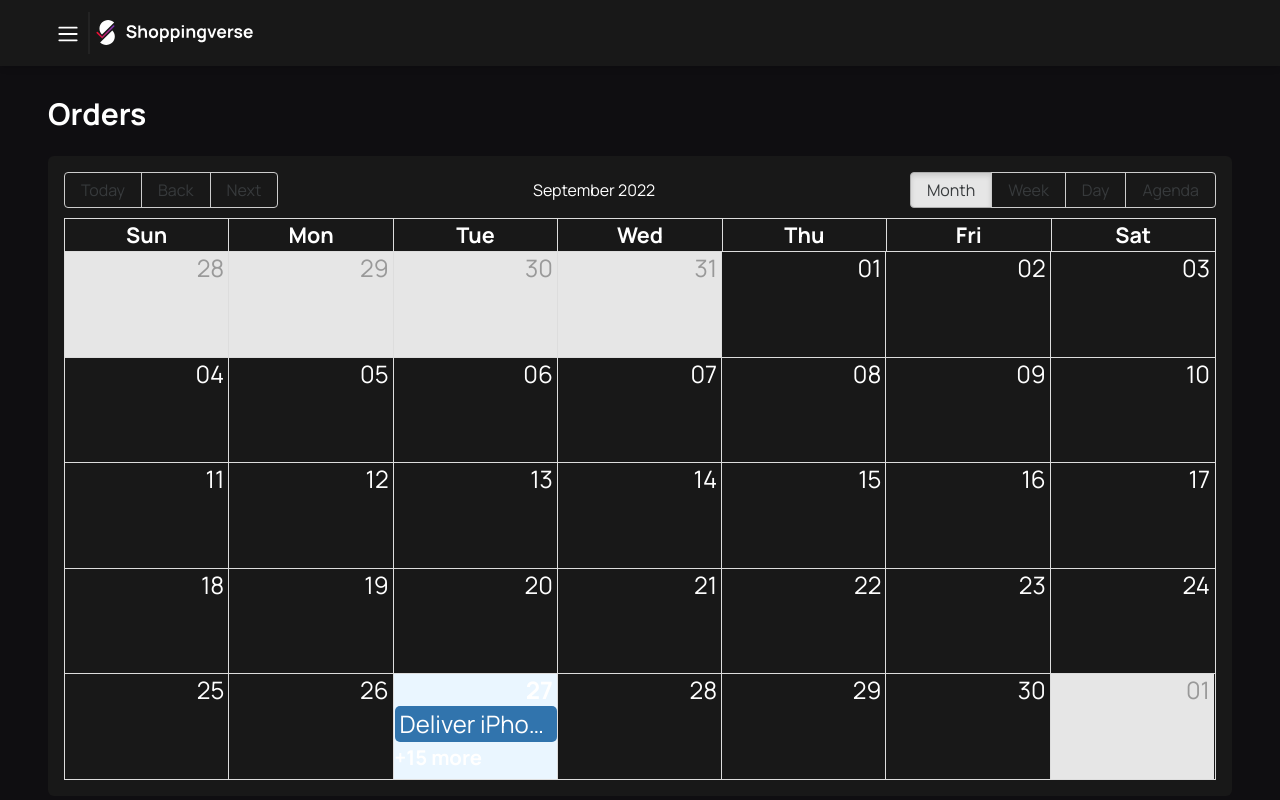
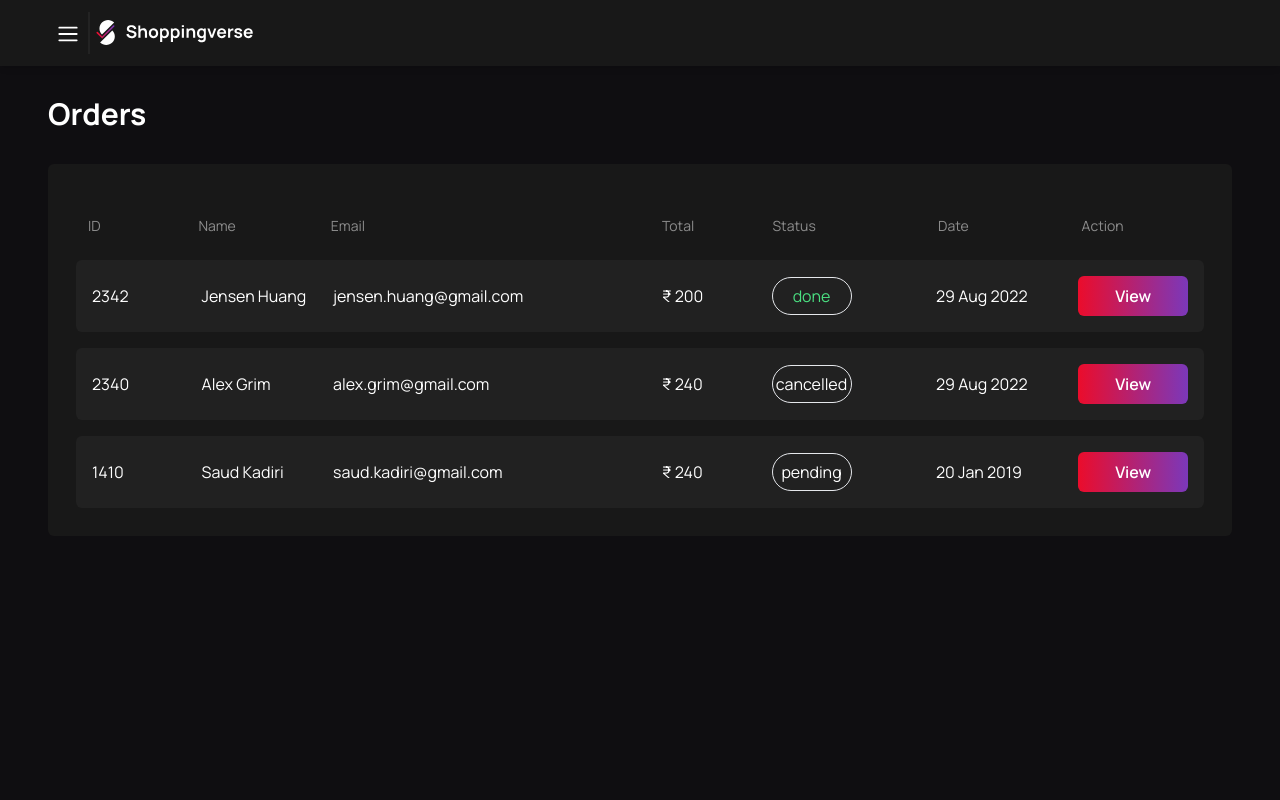
Before and after one commit to Soul-Coders/ecommerce-dapp, a Next.js app: page /seller/orders in a window 1280 px wide. Built offline with nearby package versions, Linux system fonts and the light colour scheme.

Commit message:
List component used for orders and dashboard

```diff
--- /dev/null
+++ b/components/Label.jsx
@@ -0,0 +1,10 @@
+function Label({status}) {
+  const color = status == 'pending' && 'orange' || status == 'cancelled' && 'red' || 'green'
+  return (
+    <div className={`w-20 p-1.5 flex justify-center rounded-3xl border border-${color}-400 text-${color}-400 bg-${color}-400/30`}>
+      {status}
+    </div>
+  )
+}
+
+export default Label
--- /dev/null
+++ b/components/List.jsx
@@ -0,0 +1,24 @@
+const List = ({colnames, children, align, className}) => {
+  return (
+    <div className="w-full px-3 p-5 py-5 mb-7 text-base bg-dimmed-black rounded-md mt-2 md:px-5 xl:p-7" >
+        <div className={`hidden  md:${align} rounded-md text-white/50 pt-6 pb-2 text-sm p-3 ${className}`}>
+            {colnames.map((colname) => <h2>{colname}</h2>)}
+        </div>
+        {children.map(({props}) =>
+            <Row className={'flex flex-grow flex-wrap gap-4 justify-between md:gap-0 md:'+ align}>
+                {props.children}
+            </Row>
+        )}
+    </div>
+  )
+}
+
+const Row = ({children, className}) => {
+    return (
+        <div className={className + ' items-center mt-4  bg-[#252525]/70 p-4  rounded-md lg:p-4'}>
+            {children}
+        </div>
+    )
+}
+
+export default List;
--- a/components/Order.jsx
+++ /dev/null
@@ -1,101 +0,0 @@
-const Status = ({ status }) => {
-  let circleColor, textColor;
-  if (status === 'Delivered') {
-    circleColor = 'bg-[#173B52]';
-    textColor = 'text-[#00B594]';
-  } else if (status === 'Pending') {
-    circleColor = 'bg-[#4A3A39]';
-    textColor = 'text-[#F27200]';
-  } else {
-    circleColor = 'bg-[#732F46]';
-    textColor = 'text-[#FA3434]';
-  }
-
-  return (
-    <div className={`${circleColor} rounded-xl w-4/12 md:w-3/4 lg:w-7/12 lg:`}>
-      <h1 className={`px-2 ${textColor} text-sm text-center`}>{status}</h1>
-    </div>
-  );
-};
-
-const sampleOrder = [
-  {
-    id: 2323,
-    name: 'Devon Lane',
-    email: 'devon@gmail.com',
-    price: '$778.35',
-    status: 'Pending',
-    date: '07.05.2020',
-  },
-  {
-    id: 2323,
-    name: 'Devon Lane',
-    email: 'devon@gmail.com',
-    price: '$778.35',
-    status: 'Delivered',
-    date: '07.05.2020',
-  },
-];
-
-const Order = () => {
-  return (
-    <div className="p-4">
-      {sampleOrder.map(({ id, name, email, price, status, date }) => (
-        <div className="">
-          <div className="md:hidden bg-[#252525]/70 p-4 rounded-md sm:p-6">
-            <div className="flex justify-between flex-grow">
-              <h3 className="font-medium text-sm uppercase sm:text-base">
-                <span className="text-brand-purple">#</span>
-                {id}
-              </h3>
-              <h2 className="font-light text-sm sm:text-base tracking-wide text-white/80">
-                {name}
-              </h2>
-            </div>
-            <div className="flex justify-between flex-grow mt-4 items-end">
-              <div className="">
-                <h2 className="font-light text-sm sm:text-base text-white/80">
-                  {email}
-                </h2>
-                <h1 className="font-semibold text-xl mt-1">
-                  <span className="mr-1">₹</span>
-                  {price}
-                </h1>
-              </div>
-              <Status status={status} />
-            </div>
-          </div>
-          <div className="hidden md:block bg-[#252525]/70 p-3 rounded-md lg:p-4">
-            <div className="grid grid-cols-[15%_15%_20%_20%_30%] w-full items-center">
-              <div>
-                <h3 className="font-medium text-base uppercase lg:text-lg">
-                  <span className="text-brand-purple">#</span>
-                  {id}
-                </h3>
-              </div>
-              <div>
-                <h2 className="font-light text-white/80 lg:text-lg">{date}</h2>
-              </div>
-              <div>
-                <h2 className="font-light tracking-wide text-white/80 lg:text-lg md:font-normal">
-                  {name}
-                </h2>
-              </div>
-              <div>
-                <h1 className="font-semibold text-xl mt-1">
-                  <span className="mr-1">₹</span>
-                  {price}
-                </h1>
-              </div>
-              <div className="mt-2 ">
-                <Status status={status} />
-              </div>
-            </div>
-          </div>
-        </div>
-      ))}
-    </div>
-  );
-};
-
-export default Order;
--- a/components/orders/Scheduler.jsx
+++ /dev/null
@@ -1,23 +0,0 @@
-import { Calendar, momentLocalizer } from 'react-big-calendar';
-import moment from 'moment';
-import orders from './orders';
-const localizer = momentLocalizer(moment);
-
-import 'react-big-calendar/lib/css/react-big-calendar.css';
-
-const Scheduler = (props) => (
-  <div className="p-4 rounded-md bg-dimmed-black h-[80vh] text-2xl">
-    <Calendar
-      localizer={localizer}
-      events={orders}
-      startAccessor="start"
-      endAccessor="end"
-      style={{
-        borderBlockWidth: 0,
-        borderBottomColor: 'red',
-      }}
-    />
-  </div>
-);
-
-export default Scheduler;
--- a/components/orders/orders.js
+++ /dev/null
@@ -1,114 +0,0 @@
-export default [
-  {
-    id: 0,
-    title: 'Deliver iPhone 14 Pro Max to USER_ID',
-    allDay: true,
-    start: new Date(),
-    end: new Date(),
-  },
-  {
-    id: 1,
-    title: 'Deliver iPhone 14 Pro Max to USER_ID',
-    allDay: true,
-    start: new Date(),
-    end: new Date(),
-  },
-  {
-    id: 2,
-    title: 'Deliver iPhone 14 Pro Max to USER_ID',
-    allDay: true,
-    start: new Date(),
-    end: new Date(),
-  },
-  {
-    id: 3,
-    title: 'Deliver iPhone 14 Pro Max to USER_ID',
-    allDay: true,
-    start: new Date(),
-    end: new Date(),
-  },
-  {
-    id: 4,
-    title: 'Deliver iPhone 14 Pro Max to USER_ID',
-    allDay: true,
-    start: new Date(),
-    end: new Date(),
-  },
-  {
-    id: 5,
-    title: 'Deliver iPhone 14 Pro Max to USER_ID',
-    allDay: true,
-    start: new Date(),
-    end: new Date(),
-  },
-  {
-    id: 6,
-    title: 'Deliver iPhone 14 Pro Max to USER_ID',
-    allDay: true,
-    start: new Date(),
-    end: new Date(),
-  },
-  {
-    id: 7,
-    title: 'Deliver iPhone 14 Pro Max to USER_ID',
-    allDay: true,
-    start: new Date(),
-    end: new Date(),
-  },
-  {
-    id: 9,
-    title: 'Deliver iPhone 14 Pro Max to USER_ID',
-    allDay: true,
-    start: new Date(),
-    end: new Date(),
-  },
-  {
-    id: 10,
-    title: 'Deliver iPhone 14 Pro Max to USER_ID',
-    allDay: true,
-    start: new Date(),
-    end: new Date(),
-  },
-  {
-    id: 11,
-    title: 'Deliver iPhone 14 Pro Max to USER_ID',
-    allDay: true,
-    start: new Date(),
-    end: new Date(),
-  },
-  {
-    id: 12,
-    title: 'Deliver iPhone 14 Pro Max to USER_ID',
-    allDay: true,
-    start: new Date(),
-    end: new Date(),
-  },
-  {
-    id: 13,
-    title: 'Deliver iPhone 14 Pro Max to USER_ID',
-    allDay: true,
-    start: new Date(),
-    end: new Date(),
-  },
-  {
-    id: 14,
-    title: 'Deliver iPhone 14 Pro Max to USER_ID',
-    allDay: true,
-    start: new Date(),
-    end: new Date(),
-  },
-  {
-    id: 15,
-    title: 'Deliver iPhone 14 Pro Max to USER_ID',
-    allDay: true,
-    start: new Date(),
-    end: new Date(),
-  },
-  {
-    id: 16,
-    title: 'Deliver iPhone 14 Pro Max to USER_ID',
-    allDay: true,
-    start: new Date(),
-    end: new Date(),
-  },
-];
--- a/package.json
+++ b/package.json
@@ -15,7 +15,6 @@
     "ethers": "^5.7.1",
     "next": "12.2.5",
     "react": "18.2.0",
-    "react-big-calendar": "^1.5.0",
     "react-chartjs-2": "^4.3.1",
     "react-dom": "18.2.0",
     "serve": "^14.0.1",
--- a/pages/seller/dashboard.jsx
+++ b/pages/seller/dashboard.jsx
@@ -1,9 +1,50 @@
 import React from 'react';
 import Page from '../../components/Page';
-import Order from '../../components/Order';
+import List from '../../components/List';
+import Label from '../../components/Label';
 import Sales from '../../components/charts/Sales';
 import PieChart from '../../components/charts/Pie';
 const Dashboard = () => {
+
+  const latest = [
+    {
+      id:2323,
+      name: 'Devon Lane',
+      mail: 'devon@gmail.com',
+      total: '₹ 778.35',
+      status: 'delivered',
+      date: '07.05.2020',
+      action: {name: 'More'}
+    },{
+      id:2323,
+      name: 'Devon Lane',
+      mail: 'devon@gmail.com',
+      total: '₹ 778.35',
+      status: 'delivered',
+      date: '07.05.2020',
+      action: {name: 'More'}
+    },{
+      id:2323,
+      name: 'Devon Lane',
+      mail: 'devon@gmail.com',
+      total: '₹ 778.35',
+      status: 'pending',
+      date: '07.05.2020',
+      action: {name: 'More'}
+    },{
+      id:2323,
+      name: 'Devon Lane',
+      mail: 'devon@gmail.com',
+      total: '₹ 778.35',
+      status: 'cancelled',
+      date: '07.05.2020',
+      action: {name: 'More'}
+    },
+
+  ]
+
+  // const colnames = ['ID', 'Name', 'Mail', 'Total', 'Status', 'Action']
+
   return (
     <div>
       <Page name={'Dashboard'} parent="seller">
@@ -58,12 +99,25 @@ const Dashboard = () => {
             </div>
           </div>
           <div className="grid p-1">
-            <h1 className="p-3 text-xl font-bold lg:text-2xl">Latest Orders</h1>
+            <h1 className="p-3 text-base font-bold lg:text-xl">Latest Orders</h1>
             <div className="flex flex-col">
-              <Order />
+              <List colnames={[]}>
+                {latest.map(({id, mail, total, status, date, action}) =>
+                  <div>
+                    <p>{id}</p>
+                    <p>{mail}</p>
+                    <p>{total}</p>
+                    <p>{date}</p>
+                    <Label status={status} />
+                    <button className="flex justify-center items-center font-semibold px-9 h-10 bg-gradient-to-r from-brand-red to-brand-purple rounded-md">
+                      {action.name}
+                    </button>
+                  </div>
+                )}
+              </List>
             </div>
           </div>
-        </div>
+          </div>
       </Page>
     </div>
   );
--- a/pages/seller/orders.jsx
+++ b/pages/seller/orders.jsx
@@ -1,11 +1,60 @@
 import Page from '../../components/Page';
-import Scheduler from '../../components/orders/Scheduler';
+import Label from '../../components/Label';
+import List from '../../components/List';
 
 const Orders = () => {
+  const orders = [
+    {
+      id: '2342',
+      name: 'Jensen Huang',
+      email: 'jensen.huang@gmail.com',
+      total: '₹ 200',
+      status: "done",
+      date: '29 Aug 2022',
+      action: {name:'View'},
+    },
+    {
+      id: '2340',
+      name: 'Alex Grim',
+      email: 'alex.grim@gmail.com',
+      total: '₹ 240',
+      status: 'cancelled',
+      date: '29 Aug 2022',
+      action: {name:'View'},
+    },
+    {
+      id: '1410',
+      name: 'Saud Kadiri',
+      email: 'saud.kadiri@gmail.com',
+      total: '₹ 240',
+      status: 'pending',
+      date: '20 Jan 2019',
+      action: {name:'View'},
+    },
+  ];
+  const colnames = ['ID', 'Name', 'Email', 'Total', 'Status', 'Date', 'Action']
   return (
     <div>
       <Page>
-        <Scheduler />
+        <List
+          colnames={colnames}
+          align={'grid grid-cols-[10%_12%_30%_10%_15%_13%_10%]'}
+          className=''
+        >
+            {orders.map(({id, name, email, total, status, date, action}) =>
+            <div>
+                <p>{id}</p>
+                <p>{name}</p>
+                <p>{email}</p>
+                <p>{total}</p>
+                <Label status={status} />
+                <p>{date}</p>
+                <button className="flex justify-center items-center font-semibold px-9 h-10 bg-gradient-to-r from-brand-red to-brand-purple rounded-md">
+                  {action.name}
+                </button>
+            </div>
+            )}
+        </List>
       </Page>
     </div>
   );
--- a/pages/seller/transactions.jsx
+++ b/pages/seller/transactions.jsx
@@ -76,7 +76,7 @@ const Transactions = () => {
                     </button>
                   </div>
                 </div>
-                <div className="hidden md:block bg-[#252525]/70 p-3 rounded-md lg:p-4">
+                <div className="hidden md:block  bg-[#252525]/70 p-3 rounded-md lg:p-4">
                   <div className="grid grid-cols-[25%_20%_25%_15%_15%] w-full items-center">
                     <h3 className="font-medium text-base uppercase lg:text-lg">
                       <span className="text-brand-purple">#</span>
```
Also changed, not shown: 1 other file (tests, documents, lock files or other folders).
